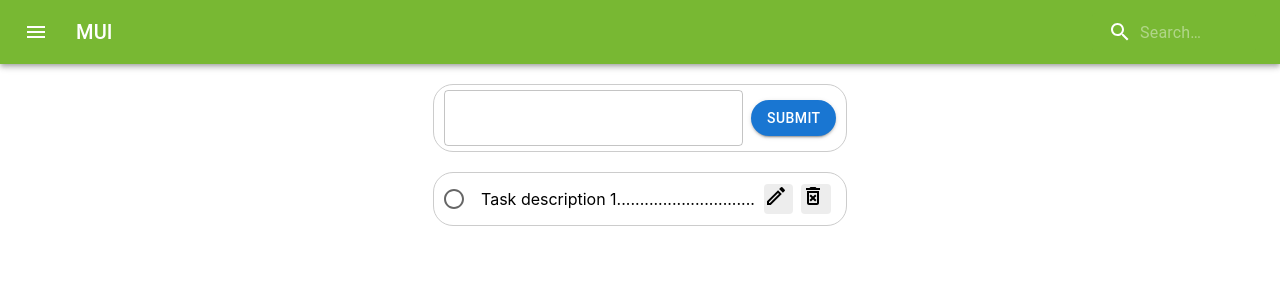
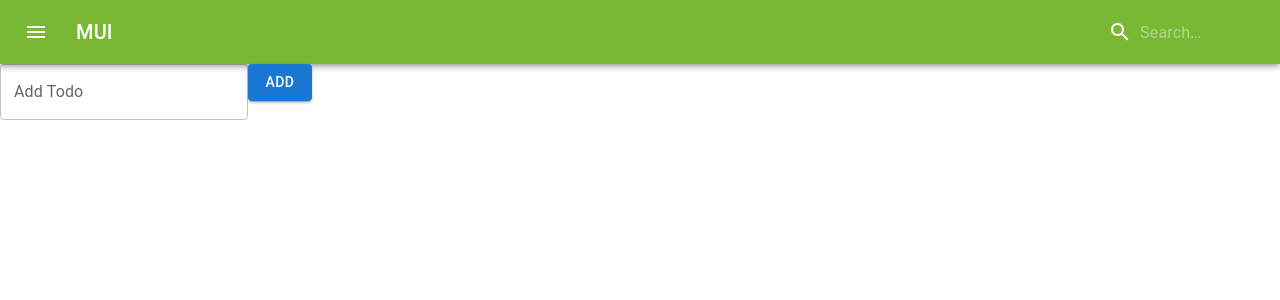
Before and after one commit to lukeshm31/project101, a React (Create React App) app: page /g in a window 1280 px wide. Shown: the top 300 px of the page. Built offline with nearby package versions, Linux system fonts and the light colour scheme.

Commit message:
todo project after  replacing with gemini suggested project

```diff
--- a/src/Components/Test/Test7.js
+++ b/src/Components/Test/Test7.js
@@ -1,134 +1,63 @@
-import React, { useEffect, useState } from "react";
-import { Box, TextField } from "@mui/material";
-
-import Button from '@mui/material/Button';
-import { styled } from '@mui/material/styles';
-
-import Radio from '@mui/material/Radio';
-import RadioGroup from '@mui/material/RadioGroup';
-import FormControlLabel from '@mui/material/FormControlLabel';
-import FormControl from '@mui/material/FormControl';
-import FormLabel from '@mui/material/FormLabel';
-import ModeEditOutlineOutlinedIcon from '@mui/icons-material/ModeEditOutlineOutlined';
-import DeleteForeverOutlinedIcon from '@mui/icons-material/DeleteForeverOutlined';
-
-import { ToDoContextProvider } from "../../Context/todoContext";
+// src/components/TodoList.js
+import React, { useContext, useState} from 'react';
+import { TodoContext } from '../../Context/todoContext';
+// src/components/TodoForm.js
+import { TextField, Button } from '@mui/material';
+// src/components/TodoItem.js
+import { ListItem, ListItemText, Checkbox, IconButton } from '@mui/material';
+import DeleteIcon from '@mui/icons-material/Delete';
 
 
-const CapsuleContainer = styled('div')({
-  display: 'flex',
-  alignItems: 'center',
-  borderRadius: 20, // Adjust the radius for desired capsule shape
-  border: '1px solid #ccc', // Adjust border style as needed
-  padding: '5px 10px',
-  minWidth:'310px',
-  maxWidth: '500px', // Adjust width as needed
-});
+export const TodoList = () => {
+  const { todos
+ } = useContext(TodoContext);
 
-const CustomTextField = styled(TextField)({
-  flex: 1,
-  marginRight: 8,
-});
-
-const CapsuleButton = styled(Button)({
-  borderRadius: 20, // Match the container's radius
-  width:"auto"
-});
-
-export const CapsuleComponent = ({ placeholder, buttonText, TextField, ...otherProps }) => {
-  return (
-    <CapsuleContainer>
-      <CustomTextField TextField ={TextField} placeholder={placeholder} {...otherProps} />
-      <CapsuleButton  variant="contained">
-        {buttonText}
-      </CapsuleButton>
-    </CapsuleContainer>
+ return (
+    <ul>
+      {todos.map((todo) => (
+        <TodoItem key={todo.id} todo={todo} />
+      ))}
+    </ul>
   );
 };
 
 
 
 
-export function Test7() {
-  const [todos, setTodos] = useState([])
+const TodoItem = ({ todo }) => {
+  const { toggleComplete, removeTodo } = useContext(TodoContext);
 
-  const addToDo = (todo) => {
-    setTodos((prev)=> [ {id:Date.now(),...todo }, ...prev] )
-  }
-
-  const updateToDo = (id, todo) => {
-    setTodos((prev)=>prev.map((prevTodo)=>(prevTodo.id===id?todo : prevTodo)) )
-  }
-
-
-  const deleteToDo = (id) => {
-    setTodos((prev)=>prev.filter((todo)=> (todo.id!==id)) )
-  }
-
-
-  const toggleComplete = (id) => {
-    setTodos((prev)=>prev.map((prevTodo)=> prevTodo.id===id?{...prevTodo, completed:!prevTodo.completed}:prevTodo) )
-  }
-
-
-  useEffect(()=>{
-    const todos = JSON.parse(localStorage.getItem("todos"))
-      if (todos && todos.lenghth>0) { setTodos(todos) }
-
-  },[])
-
-  useEffect(()=>{
-    localStorage.setItem("dodos", JSON.stringify(todos))
-  }, [todos])
-
-  const [todo, setTodo] = useState("")
-
-  const add = (e) => {
-    e.preventDefault()
-
-    if (!todo) return
-    addToDo({todo, completed:false})
-    setTodo("")
-  }
-
-
-    return(
-
-      <ToDoContextProvider value={{todos, addToDo, updateToDo, deleteToDo, toggleComplete}} >
-
-        <Box sx={{ width:'100%', display:'flex', justifyContent:'center', justifyItems:'center'}}>
-
-            <Box gap={2}>
-                <br/>
-                <CapsuleComponent  buttonText="Submit" />
-                <br/>
-
-
-                <CapsuleContainer >
-                    <Box Width={300} sx={{display:'flex', alignItems:'center'}} gap={1}>
-                        <Box sx={{width:'7.5%'}}>
-                            <FormControl>
-                            <FormControlLabel control={<Radio />} />
-                            </FormControl>
-                        </Box>
-                        <Box sx={{width:'70%'}}> Task description 1.............................. </Box>
-                        <Box sx={{width:'7.5%'}}> <Box borderRadius={'4px'} bgcolor={"#c8c8c854"} height={30} >  <ModeEditOutlineOutlinedIcon/> </Box> </Box>
-
-                        <Box sx={{width:'7.5%'}}> <Box borderRadius={'4px'} bgcolor={"#c8c8c854"} height={30} >  <DeleteForeverOutlinedIcon/> </Box> </Box>
-
-
-                    </Box>
-
-                </CapsuleContainer>
+  return (
+    <ListItem>
+      <Checkbox checked={todo.completed} onChange={() => toggleComplete(todo.id)} />
+      <ListItemText style={{ textDecoration: todo.completed ? 'line-through' : 'none' }}>{todo.text}</ListItemText>
+      <IconButton onClick={() => removeTodo(todo.id)}>
+        <DeleteIcon />
+      </IconButton>
+    </ListItem>
+  );
+};
 
 
 
+export const TodoForm = () => {
+  const [text, setText] = useState('');
+  const { addTodo } = useContext(TodoContext);
 
-            </Box>
+  const handleSubmit = (e) => {
+    e.preventDefault();
+    if (text.trim()) {
+      addTodo(text);
+      setText('');
+    }
+  };
 
-        </Box>
-
-      </ToDoContextProvider>
-
-    )
-}
+  return (
+    <form onSubmit={handleSubmit}>
+      <TextField label="Add Todo" value={text} onChange={(e) => setText(e.target.value)} />
+      <Button type="submit" variant="contained" color="primary">
+        Add
+      </Button>
+    </form>
+  );
+};
--- /dev/null
+++ b/src/Components/Test/Test8.js
@@ -0,0 +1,18 @@
+// src/App.js
+import React, { Component } from 'react';
+import { TodoForm, TodoList } from './Test7';
+import { TodoProvider } from '../../Context/todoContext';
+import { Box } from '@mui/material';
+
+function Test8() {
+  return (
+    <TodoProvider>
+      <Box>
+        <TodoForm />
+        <TodoList />
+      </Box>
+    </TodoProvider>
+  );
+}
+
+export default Test8;
--- a/src/Context/todoContext.js
+++ b/src/Context/todoContext.js
@@ -1,26 +1,37 @@
-import React from "react";
-import { createContext, useContext } from "react";
+// src/TodoContext.js
+import React, { createContext, useState, useEffect } from 'react';
 
-export const ToDoContext = createContext(
-    {
-        todos: [
-            {
-                id:1,
-                todo: "send message",
-                completed: false,
-            }
-        ],
-        addToDo : (todo) => {},
-        updateToDo: (id, todo) => {},
-        deleteToDo: (id) => {},
-        toggleComplete: (id) => {},
+const TodoContext = createContext();
 
-    }
-)
+const TodoProvider = ({ children }) => {
+  const [todos, setTodos] = useState([]);
 
+  useEffect(() => {
+    const storedTodos = JSON.parse(localStorage.getItem('todos')) || [];
+    setTodos(storedTodos);
+  }, []);
 
-export const UseToDo = () => {
-    return useContext(ToDoContext)
-}
+  useEffect(() => {
+    localStorage.setItem('todos', JSON.stringify(todos));
+  }, [todos]);
 
-export const ToDoContextProvider = ToDoContext.Provider
+  const addTodo = (text) => {
+    setTodos([...todos, { id: Date.now(), text, completed: false }]);
+  };
+
+  const toggleComplete = (id) => {
+    setTodos(todos.map((todo) => (todo.id === id ? { ...todo, completed: !todo.completed } : todo)));
+  };
+
+  const removeTodo = (id) => {
+    setTodos(todos.filter((todo) => todo.id !== id));
+  };
+
+  return (
+    <TodoContext.Provider value={{ todos, addTodo, toggleComplete, removeTodo }}>
+      {children}
+    </TodoContext.Provider>
+  );
+};
+
+export { TodoContext, TodoProvider };
--- a/src/index.js
+++ b/src/index.js
@@ -11,7 +11,7 @@ import InputBox from './Components/Test/Test1';
 import { BgChanger } from './Components/Test/Test2';
 import { Test4 } from './Components/Test/Test4';
 import ToggleColorMode from './Components/Test/Test6';
-import { Test7 } from './Components/Test/Test7';
+import Test8 from './Components/Test/Test8';
 
 
 const router = createBrowserRouter(
@@ -23,7 +23,7 @@ const router = createBrowserRouter(
       <Route path='d/:userId' element={<BgChanger/>}> </Route>
       <Route path='e' element={<Test4/>}> </Route>
       <Route path='f' element={<ToggleColorMode/>}> </Route>
-      <Route path='g' element={<Test7/>}> </Route>
+      <Route path='g' element={<Test8/>}> </Route>
 
 
     </Route>
```
